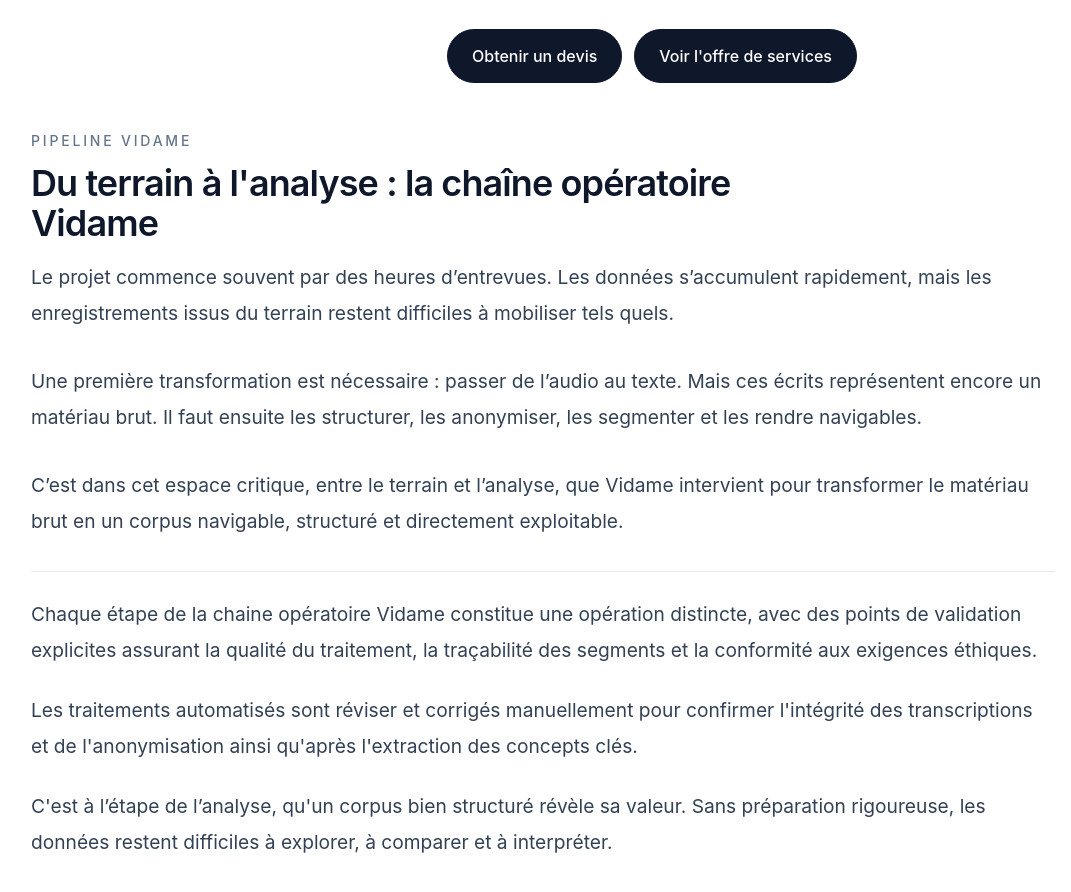
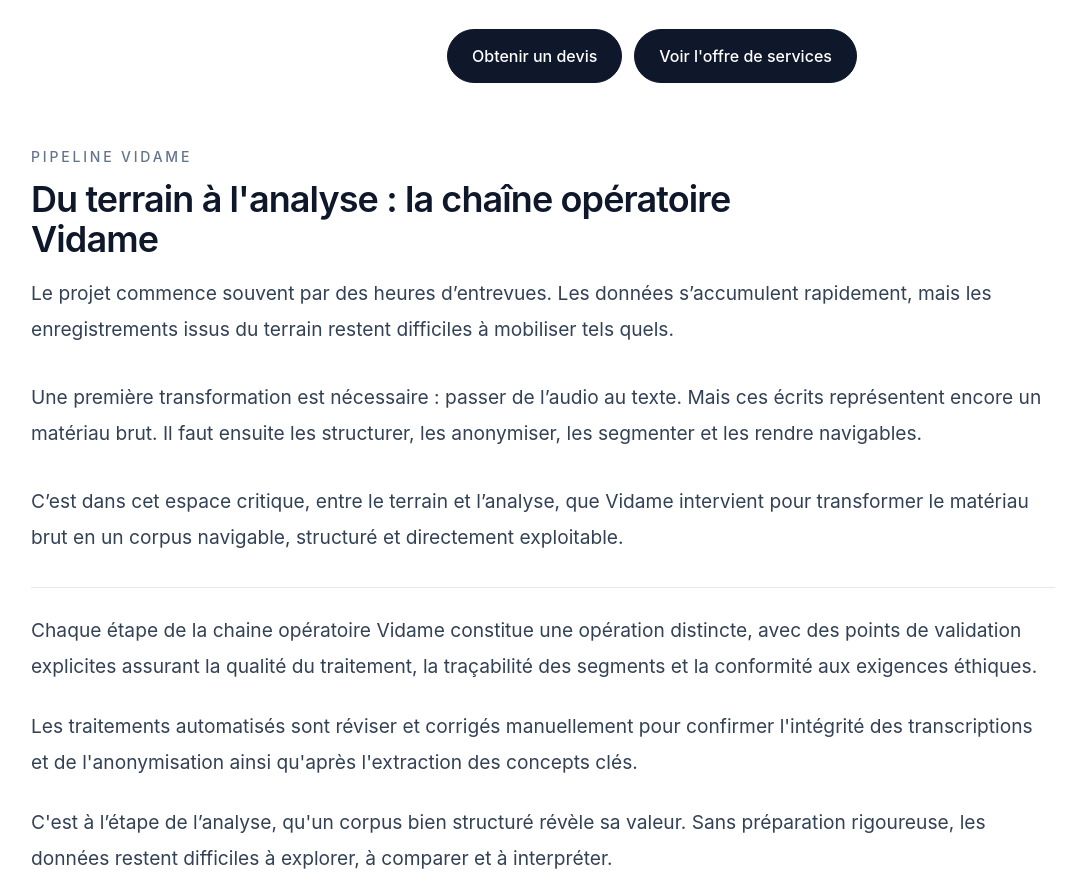
Before and after one commit to momopro21/vidame-recherche, a React (Vite) app: page / in a window 1280 px wide. Shown: the part 1140-2032 px from the top of the page, without its empty margins (1-1072 px from the left). Built offline with nearby package versions, Linux system fonts and the light colour scheme; the HTML template or start-up script is replaced by a standard one.

Commit message:
Update App.tsx

```diff
--- a/src/App.tsx
+++ b/src/App.tsx
@@ -630,7 +630,7 @@ function Accueil({setPage,lang,}: {setPage: (page: string) => void;lang: "fr" |
 </div>
 
           {/* ===== VIDAME_REPERE_TITRE_SECTION_PIPELINE ===== */}
-          <div className="mt-10">
+          <div className="mt-16">
             <SectionTitle
               eyebrow={lang === "fr" ? "PIPELINE VIDAME" : "VIDAME PIPELINE"}
               title={
```
